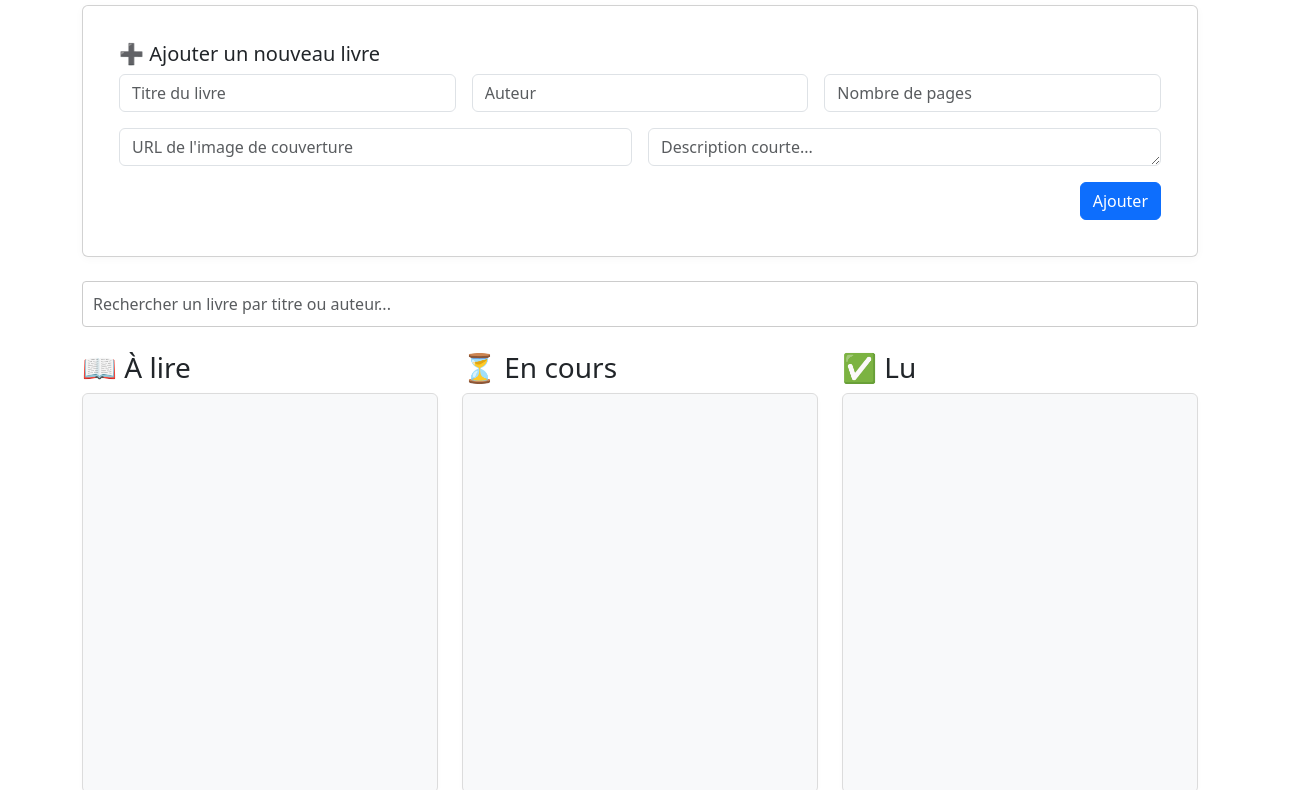
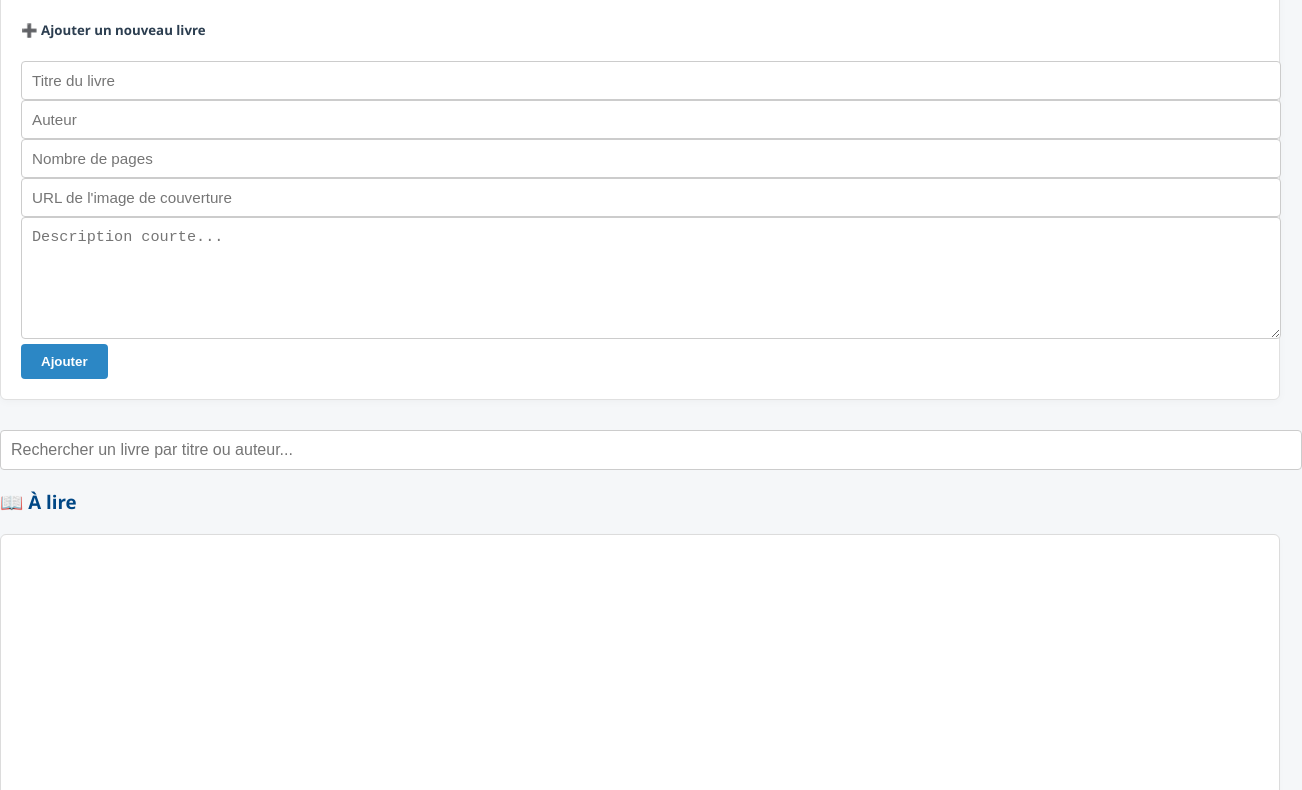
Before and after one commit to YbrDev-web/ProjetJavascript-, a plain HTML site: page index.html in a window 1280 px wide. Shown: the part 115-905 px from the top of the page, 1302 px wide, since content can reach past the window. Drawn offline with nearby package versions, Linux system fonts and the light colour scheme; no server answers.

Commit message:
mise au propre

```diff
--- a/index.html
+++ b/index.html
@@ -9,7 +9,7 @@
   <link rel="stylesheet" href="style.css">
 
   <!-- Bootstrap -->
-  <link href="https://cdn.jsdelivr.net/npm/bootstrap@5.3.0/dist/css/bootstrap.min.css" rel="stylesheet">
+  <!-- <link href="https://cdn.jsdelivr.net/npm/bootstrap@5.3.0/dist/css/bootstrap.min.css" rel="stylesheet"> -->
 </head>
 
 <body>
--- a/style.css
+++ b/style.css
@@ -2,11 +2,12 @@
 
 body {
   font-family: 'Segoe UI', Tahoma, Geneva, Verdana, sans-serif;
-  background-color: #f5f7f9;
+  background-color: #f5f7f9; /* ✅ Couleur de fond sobre et professionnelle */
   color: #2c3e50;
   margin: 0;
   padding: 0;
 }
+
 
 /* ---------- TITRES ---------- */
 
```
